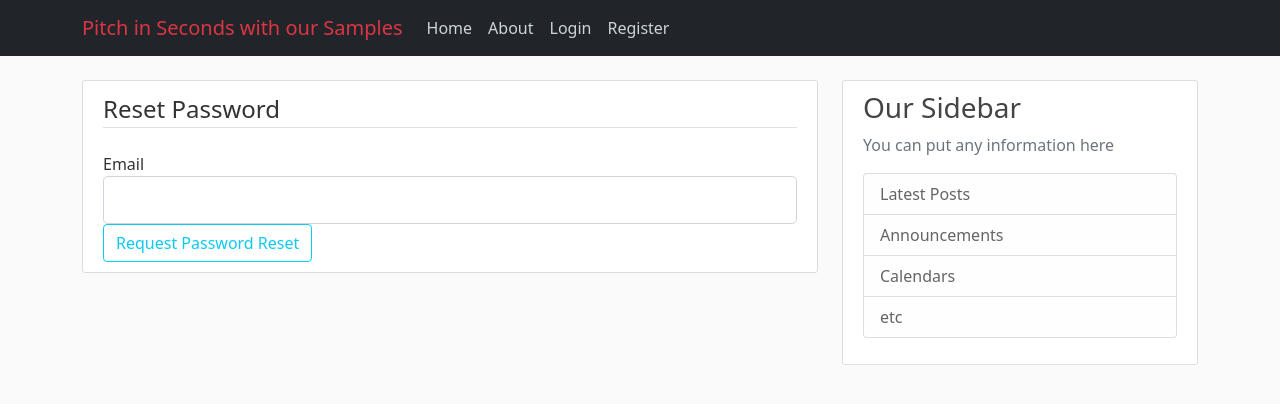
After one commit to Aaron-Ekal/Blog, a Flask app: page /reset_password in a window 1280 px wide. The commit adds this page. Shown: the top 404 px of the page. Run offline with Flask 2, Linux system fonts and the light colour scheme; some libraries are stand-ins or nearby versions.

Commit message:
reseset password

```diff
--- a/app/forms.py
+++ b/app/forms.py
@@ -8,12 +8,12 @@ from app.models import User
 
 class RegistrationForm(FlaskForm):
     username = StringField('Username',
-                            validators=[DataRequired(), Length(min=2, max=20)])
+                        validators=[DataRequired(), Length(min=2, max=20)])
     email = StringField('Email',
                         validators=[DataRequired(), Email()])
     password = PasswordField('Password', validators=[DataRequired()])
     confirm_password = PasswordField('Confirm Password',
-                                        validators=[DataRequired(), EqualTo('password')])
+                                    validators=[DataRequired(), EqualTo('password')])
     submit = SubmitField('Sign Up')
 
     def validate_username(self, username):
@@ -29,7 +29,7 @@ class RegistrationForm(FlaskForm):
 
 class LoginForm(FlaskForm):
     email = StringField('Email',
-                            validators=[DataRequired(), Email()])
+                        validators=[DataRequired(), Email()])
     password = PasswordField('Password', validators=[DataRequired()])
     remember = BooleanField('Remember Me')
     submit = SubmitField('Login')
@@ -37,7 +37,7 @@ class LoginForm(FlaskForm):
 
 class UpdateAccountForm(FlaskForm):
     username = StringField('Username',
-                            validators=[DataRequired(), Length(min=2, max=20)])
+                        validators=[DataRequired(), Length(min=2, max=20)])
     email = StringField('Email',
                         validators=[DataRequired(), Email()])
     picture = FileField('Update Profile Picture', validators=[FileAllowed(['jpg', 'png'])])
@@ -57,6 +57,24 @@ class UpdateAccountForm(FlaskForm):
 
 
 class PostForm(FlaskForm):
-    title = StringField('title', validators=[DataRequired()])
+    title = StringField('Title', validators=[DataRequired()])
     content = TextAreaField('Content', validators=[DataRequired()])
     submit = SubmitField('Post')
+
+
+class RequestResetForm(FlaskForm):
+    email = StringField('Email',
+                        validators=[DataRequired(), Email()])
+    submit = SubmitField('Request Password Reset')
+
+    def validate_email(self, email):
+        user = User.query.filter_by(email=email.data).first()
+        if user is None:
+            raise ValidationError('There is no account with that email. You must register first.')
+
+
+class ResetPasswordForm(FlaskForm):
+    password = PasswordField('Password', validators=[DataRequired()])
+    confirm_password = PasswordField('Confirm Password',
+                                    validators=[DataRequired(), EqualTo('password')])
+    submit = SubmitField('Reset Password')
--- a/app/routes.py
+++ b/app/routes.py
@@ -2,10 +2,11 @@ import os
 import secrets
 from PIL import Image
 from flask import abort, render_template, url_for, flash, redirect, request
-from app import app,db,bcrypt
-from app.forms import RegistrationForm, LoginForm, UpdateAccountForm, PostForm
+from app import app,db,bcrypt, mail
+from app.forms import RegistrationForm, LoginForm, ResetPasswordForm, UpdateAccountForm, PostForm, RequestResetForm
 from app.models import User, Post
 from flask_login import login_user, current_user, logout_user, login_required
+from flask_mail import Message
 
 
 
@@ -155,3 +156,46 @@ def user_posts(username):
         .order_by(Post.date_posted.desc())\
         .paginate(page=page, per_page=4)
     return render_template('user_post.html', posts=posts, user=user)
+
+
+def send_reset_email(user):
+    token = user.get_reset_token()
+    msg = Message('Password Reset Request', sender='noreply@demo.com', recipients=[user.email])
+    msg.body = f'''To reset your password, visit the following link:
+    {url_for('reset_token', token=token, _external=True)}
+
+    if you did not make this request, simply ignore this email and no change will occur
+    '''
+    mail.send(msg)
+
+
+@app.route("/reset_password", methods=['GET', 'POST'])
+def reset_request():
+    if current_user.is_authenticated:
+        return redirect(url_for('home'))
+    form = RequestResetForm()
+    if form.validate_on_submit():
+        user = User.query.filter_by(email=form.email.data).first()
+        send_reset_email(user)
+        flash('An email has been sent with instructions to reset your password', 'info')
+        return redirect(url_for('login'))
+    return render_template('reset_request.html', title='Reset Password', form=form)
+
+
+@app.route("/reset_password/<token>", methods=['GET', 'POST'])
+def reset_token(token):
+    if current_user.is_authenticated:
+        return redirect(url_for('home'))
+    user = User.verify_reset_token(token)
+    if user is None:
+        flash('That is an invalid or expired token', 'warning')
+        return redirect(url_for('reset_request'))
+
+    form = ResetPasswordForm()
+    if form.validate_on_submit():
+        hashed_password = bcrypt.generate_password_hash(form.password.data).decode('utf-8')
+        user.password = hashed_password
+        db.session.commit()
+        flash('Your password has been updated! Please log in', 'success')
+        return redirect(url_for('login'))
+    return render_template('reset_token.html', title='Reset Password', form=form)
--- /dev/null
+++ b/app/templates/reset_request.html
@@ -0,0 +1,29 @@
+{% extends 'layout.html' %}
+{% block content %}
+    <div class="content-section">
+        <form method="POST" action="">
+            {{ form.hidden_tag() }}
+            <fieldset class="form-group">
+                <legend class="border-bottom mb-4">Reset Password</legend>
+
+                <div class="form-group">
+                    {{ form.email.label(class='form-control-label') }}
+                    {% if form.email.errors %}
+                        {{ form.email(class='form-control form-control-lg is-invalid') }}
+                        <div class="invalid-feedback">
+                            {% for error in form.email.errors %}
+                                <span>{{ error }}</span>
+                            {% endfor %}
+                        </div>
+                    {% else %}
+                        {{ form.email(class='form-control form-control-lg') }}
+                    {% endif %}
+                </div>
+
+            </fieldset>
+            <div class="form-group">
+                {{ form.submit(class='btn btn-outline-info') }}
+            </div>
+        </form>
+    </div>
+{% endblock content %}
```
Also changed, not shown: app/__init__.py (+8 -1 lines), app/models.py (+44 -2 lines), app/templates/login.html (+3 -4 lines), app/templates/reset_token.html (added, +43 -0 lines).
